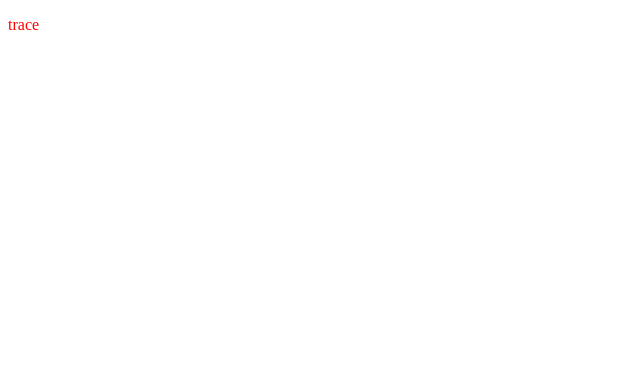
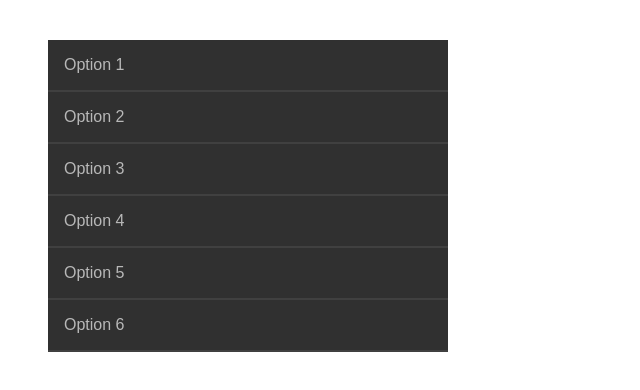
Before and after one commit to VincentPauley/glowing_tabs, a plain HTML site: page index.html in a window 1280 px wide. Shown: the whole page, without its empty margins (0-640 px from the left). Drawn offline with nearby package versions, Linux system fonts and the light colour scheme.

Commit message:
added structure and basic styling

```diff
--- a/index.html
+++ b/index.html
@@ -5,7 +5,14 @@
 <script src="https://ajax.googleapis.com/ajax/libs/jquery/1.12.0/jquery.min.js"></script>
 </head>
 <body>
-<p id="trace">trace</p>
+<div id="tabWrapper">
+<label for="opt1">Option 1<input id="opt1" type="radio" name="tabOption" /></label>
+<label for="opt2">Option 2<input id="opt2" type="radio" name="tabOption" /></label>
+<label for="opt3">Option 3<input id="opt3" type="radio" name="tabOption" /></label>
+<label for="opt4">Option 4<input id="opt4" type="radio" name="tabOption" /></label>
+<label for="opt5">Option 5<input id="opt5" type="radio" name="tabOption" /></label>
+<label for="opt6">Option 6<input id="opt6" type="radio" name="tabOption" /></label>
+</div>
 <script src="script.js"></script>
 </body>
 </html>
--- a/styles.css
+++ b/styles.css
@@ -1,3 +1,22 @@
-#trace {
-  color: red;
+#tabWrapper {
+  width: 400px;
+  margin: 40px;
+  font-family: arial;
 }
+#tabWrapper > label {
+  display: block;
+  border-bottom: 2px solid #404040;
+  padding: 16px;
+  background-color: #303030;
+  color: #B8B8B8;
+  -webkit-transition: background-color .2s;
+  transition: background-color .2s;
+}
+#tabWrapper > label:hover {
+  background-color: #EEC900;
+  border-bottom: 2px solid yellow;
+  color: #8B6914;
+}
+input[type='radio'] {
+  display: none;
+}
```
